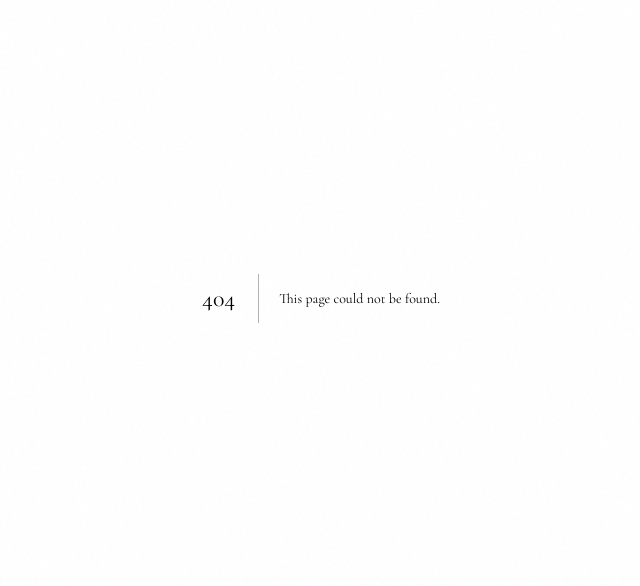
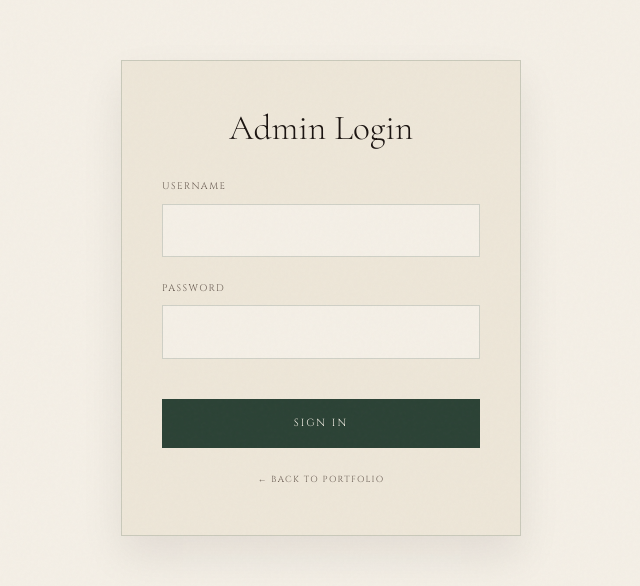
Before and after one commit to KarungiAnna/Portfolio, a Next.js app: page /login in a window 1280 px wide. Before the commit this address had no page. Shown: the part 102-688 px from the top of the page, without its empty margins (319-959 px from the left). Built offline with nearby package versions, Linux system fonts and the light colour scheme; no server answers.

Commit message:
Auth: Secure admin login portal UI

```diff
--- /dev/null
+++ b/src/app/login/LoginForm.tsx
@@ -0,0 +1,33 @@
+'use client';
+
+import { useActionState } from 'react';
+import { login } from '@/app/actions/auth';
+import styles from './login.module.css';
+
+export default function LoginForm() {
+  const [state, formAction, pending] = useActionState(login, undefined);
+
+  return (
+    <form action={formAction} className={styles.loginForm}>
+      <h1 className={styles.title}>Admin Login</h1>
+
+      {state?.error && <p className={styles.error} role="alert">{state.error}</p>}
+
+      <div className={styles.formGroup}>
+        <label htmlFor="username">Username</label>
+        <input type="text" id="username" name="username" required disabled={pending} />
+      </div>
+
+      <div className={styles.formGroup}>
+        <label htmlFor="password">Password</label>
+        <input type="password" id="password" name="password" required disabled={pending} />
+      </div>
+
+      <button type="submit" disabled={pending} className={styles.btn}>
+        {pending ? 'Authenticating...' : 'Sign In'}
+      </button>
+
+      <a href="/" className={styles.backLink}>← Back to Portfolio</a>
+    </form>
+  );
+}
--- /dev/null
+++ b/src/app/login/login.module.css
@@ -0,0 +1,111 @@
+.pageWrapper {
+  min-height: 100vh;
+  display: flex;
+  align-items: center;
+  justify-content: center;
+  background: var(--cream);
+  padding: 1.5rem;
+}
+
+.loginForm {
+  background: var(--cream-2);
+  width: 100%;
+  max-width: 400px;
+  padding: 3rem 2.5rem;
+  border: 1px solid var(--border);
+  box-shadow: 0 20px 40px rgba(26, 19, 16, 0.08);
+}
+
+.title {
+  font-family: var(--ff-display);
+  font-size: 2.2rem;
+  font-weight: 300;
+  color: var(--ink);
+  text-align: center;
+  margin-bottom: 2rem;
+}
+
+.error {
+  background: rgba(107, 37, 55, 0.1);
+  color: var(--wine);
+  padding: 0.8rem;
+  font-size: 0.85rem;
+  border: 1px solid rgba(107, 37, 55, 0.2);
+  margin-bottom: 1.5rem;
+  text-align: center;
+}
+
+.formGroup {
+  margin-bottom: 1.5rem;
+}
+
+.formGroup label {
+  display: block;
+  font-family: var(--ff-label);
+  font-size: 0.6rem;
+  letter-spacing: 0.15em;
+  color: var(--muted);
+  text-transform: uppercase;
+  margin-bottom: 0.5rem;
+}
+
+.formGroup input {
+  width: 100%;
+  padding: 0.8rem;
+  background: var(--cream);
+  border: 1px solid var(--border);
+  font-family: var(--ff-body);
+  color: var(--ink);
+  font-size: 0.95rem;
+  outline: none;
+  transition: border-color 0.2s ease;
+}
+
+.formGroup input:focus {
+  border-color: var(--green);
+}
+
+.formGroup input:disabled {
+  opacity: 0.6;
+  cursor: not-allowed;
+}
+
+.btn {
+  width: 100%;
+  background: var(--green);
+  color: var(--cream);
+  border: none;
+  padding: 1rem;
+  font-family: var(--ff-label);
+  font-size: 0.65rem;
+  letter-spacing: 0.2em;
+  text-transform: uppercase;
+  cursor: pointer;
+  transition: all 0.3s ease;
+  margin-top: 1rem;
+}
+
+.btn:hover:not(:disabled) {
+  background: var(--green-lt);
+}
+
+.btn:disabled {
+  opacity: 0.7;
+  cursor: not-allowed;
+}
+
+.backLink {
+  display: block;
+  text-align: center;
+  margin-top: 1.5rem;
+  font-family: var(--ff-label);
+  font-size: 0.55rem;
+  letter-spacing: 0.15em;
+  color: var(--muted);
+  text-decoration: none;
+  text-transform: uppercase;
+}
+
+.backLink:hover {
+  color: var(--wine);
+}
--- /dev/null
+++ b/src/app/login/page.tsx
@@ -0,0 +1,16 @@
+import type { Metadata } from 'next';
+import LoginForm from './LoginForm';
+import styles from './login.module.css';
+
+export const metadata: Metadata = {
+  title: 'Admin Login — Karungi Anna',
+  description: 'Secure admin portal login',
+};
+
+export default function LoginPage() {
+  return (
+    <div className={styles.pageWrapper}>
+      <LoginForm />
+    </div>
+  );
+}
```
